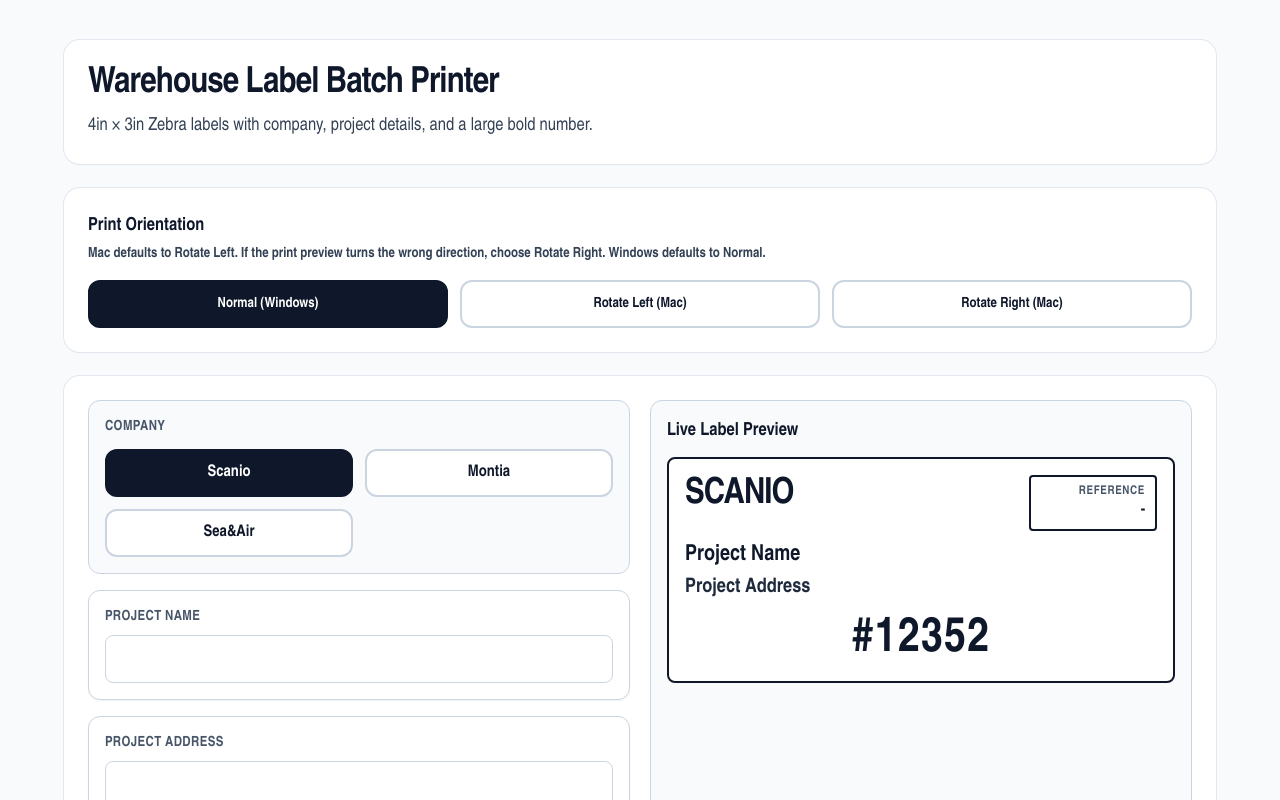
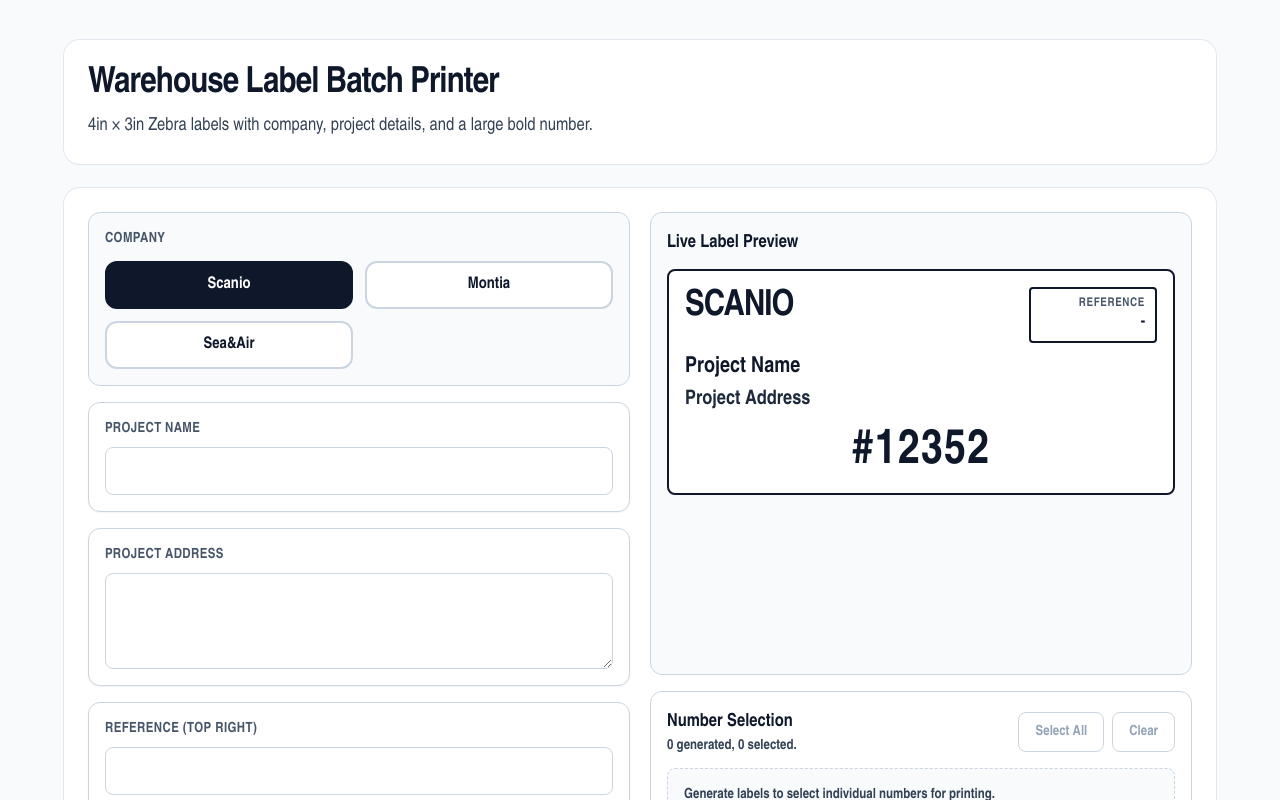
Before and after one commit to ScanioMoving/Printer, a Next.js app: page / in a window 1280 px wide. Shown: the top 800 px of the page. Built offline with nearby package versions, Linux system fonts and the light colour scheme.

Commit message:
Revert "Add Mac print rotation controls"
This reverts commit b42c4f44feb63834210f5ec542422b665f5feadf.

```diff
--- a/app/globals.css
+++ b/app/globals.css
@@ -165,27 +165,6 @@
     break-after: auto;
   }
 
-  #print-root[data-print-rotation="left"] .print-page,
-  #print-root[data-print-rotation="right"] .print-page {
-    width: 3in;
-    height: 4in;
-  }
-
-  #print-root[data-print-rotation="left"] .print-label,
-  #print-root[data-print-rotation="right"] .print-label {
-    width: 4in;
-    height: 3in;
-    transform-origin: top left;
-  }
-
-  #print-root[data-print-rotation="left"] .print-label {
-    transform: translateY(4in) rotate(-90deg);
-  }
-
-  #print-root[data-print-rotation="right"] .print-label {
-    transform: translateX(3in) rotate(90deg);
-  }
-
   .print-label,
   .print-header,
   .print-company,
--- a/app/page.tsx
+++ b/app/page.tsx
@@ -3,7 +3,6 @@
 import { useEffect, useMemo, useState } from "react";
 
 type Company = "Scanio" | "Montia" | "Sea&Air";
-type PrintRotation = "normal" | "left" | "right";
 
 type PrintableLabel = {
   company: Company;
@@ -14,13 +13,6 @@
 };
 
 const MAX_LABELS_PER_BATCH = 2000;
-const PRINT_ROTATION_STORAGE_KEY = "label-printer-rotation";
-
-const PRINT_ROTATION_OPTIONS: { value: PrintRotation; label: string }[] = [
-  { value: "normal", label: "Normal (Windows)" },
-  { value: "left", label: "Rotate Left (Mac)" },
-  { value: "right", label: "Rotate Right (Mac)" }
-];
 
 function parseWholeNumber(value: string): number | null {
   const trimmed = value.trim();
@@ -89,25 +81,8 @@
   const [status, setStatus] = useState("");
   const [printLabels, setPrintLabels] = useState<PrintableLabel[]>([]);
   const [pendingPrint, setPendingPrint] = useState(false);
-  const [printRotation, setPrintRotation] = useState<PrintRotation>("normal");
 
   const selectedSet = useMemo(() => new Set(selectedNumbers), [selectedNumbers]);
-
-  useEffect(() => {
-    const savedRotation = window.localStorage.getItem(PRINT_ROTATION_STORAGE_KEY);
-
-    if (savedRotation === "normal" || savedRotation === "left" || savedRotation === "right") {
-      setPrintRotation(savedRotation);
-      return;
-    }
-
-    const isMac =
-      /Mac/i.test(window.navigator.platform) || /Macintosh|Mac OS X/i.test(window.navigator.userAgent);
-
-    if (isMac) {
-      setPrintRotation("left");
-    }
-  }, []);
 
   useEffect(() => {
     if (!pendingPrint) {
@@ -235,11 +210,6 @@
     setSelectedNumbers([]);
   }
 
-  function selectPrintRotation(rotation: PrintRotation) {
-    setPrintRotation(rotation);
-    window.localStorage.setItem(PRINT_ROTATION_STORAGE_KEY, rotation);
-  }
-
   const sampleNumber =
     selectedNumbers.length > 0
       ? selectedNumbers[0]
@@ -258,31 +228,6 @@
               4in × 3in Zebra labels with company, project details, and a large bold number.
             </p>
           </header>
-
-          <section className="rounded-2xl bg-white p-5 shadow-sm ring-1 ring-slate-200 md:p-6">
-            <h2 className="text-lg font-extrabold text-ink">Print Orientation</h2>
-            <p className="mt-1 text-sm font-semibold text-steel">
-              Mac defaults to Rotate Left. If the print preview turns the wrong direction, choose Rotate Right.
-              Windows defaults to Normal.
-            </p>
-            <div className="mt-4 grid gap-3 sm:grid-cols-3">
-              {PRINT_ROTATION_OPTIONS.map((option) => (
-                <button
-                  key={option.value}
-                  type="button"
-                  aria-pressed={printRotation === option.value}
-                  onClick={() => selectPrintRotation(option.value)}
-                  className={`min-h-12 rounded-xl border-2 px-4 text-sm font-extrabold transition ${
-                    printRotation === option.value
-                      ? "border-ink bg-ink text-white"
-                      : "border-slate-300 bg-white text-ink hover:border-ink"
-                  }`}
-                >
-                  {option.label}
-                </button>
-              ))}
-            </div>
-          </section>
 
           <section className="rounded-2xl bg-white p-5 shadow-sm ring-1 ring-slate-200 md:p-6">
             <div className="grid gap-5 lg:grid-cols-2">
@@ -484,13 +429,7 @@
         </section>
       </main>
 
-      {printRotation !== "normal" && (
-        <style media="print">
-          {"@page { size: 3in 4in; margin: 0; } html, body, #print-root { width: 3in !important; }"}
-        </style>
-      )}
-
-      <section id="print-root" data-print-rotation={printRotation} aria-hidden>
+      <section id="print-root" aria-hidden>
         {printLabels.map((label, index) => (
           <div key={`${label.number}-${index}`} className="print-page">
             <article className="print-label">
```
Also changed, not shown: 1 other file (tests, documents, lock files or other folders).
